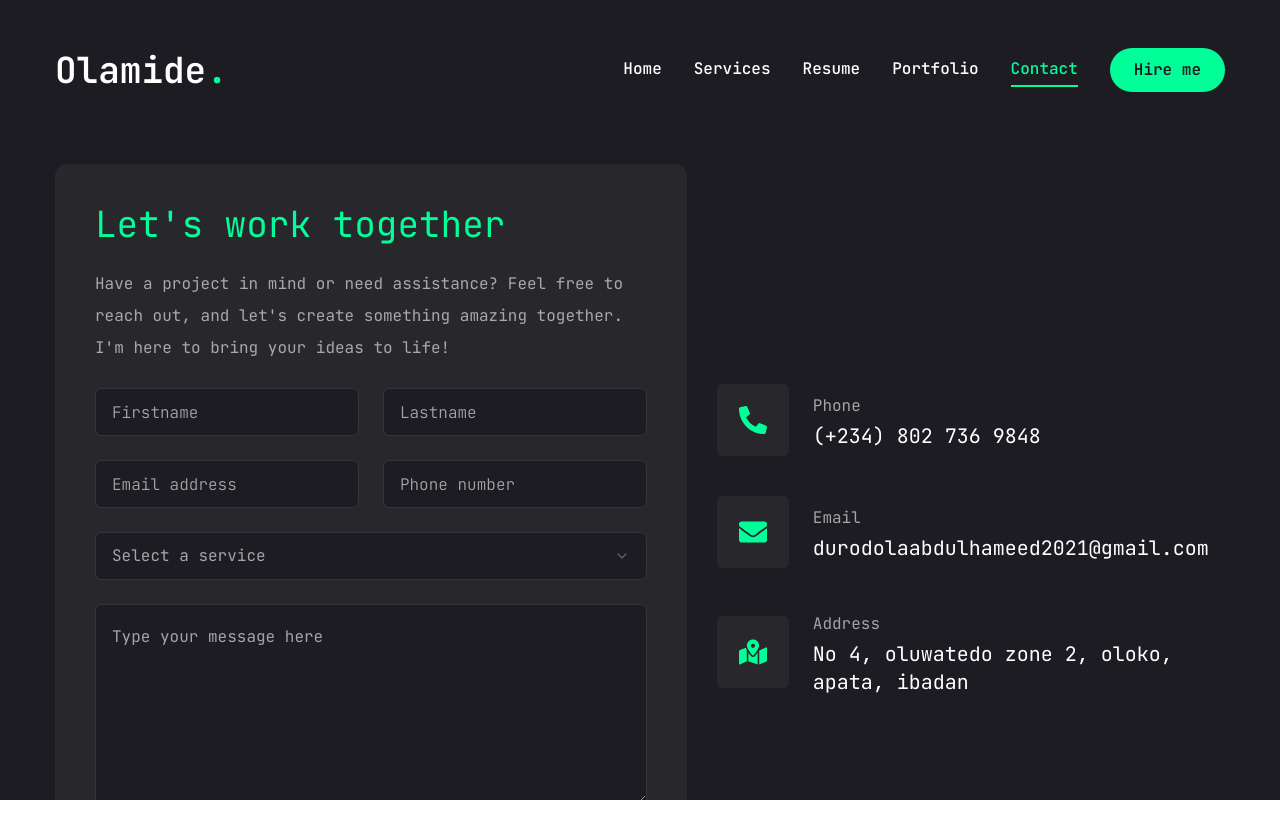
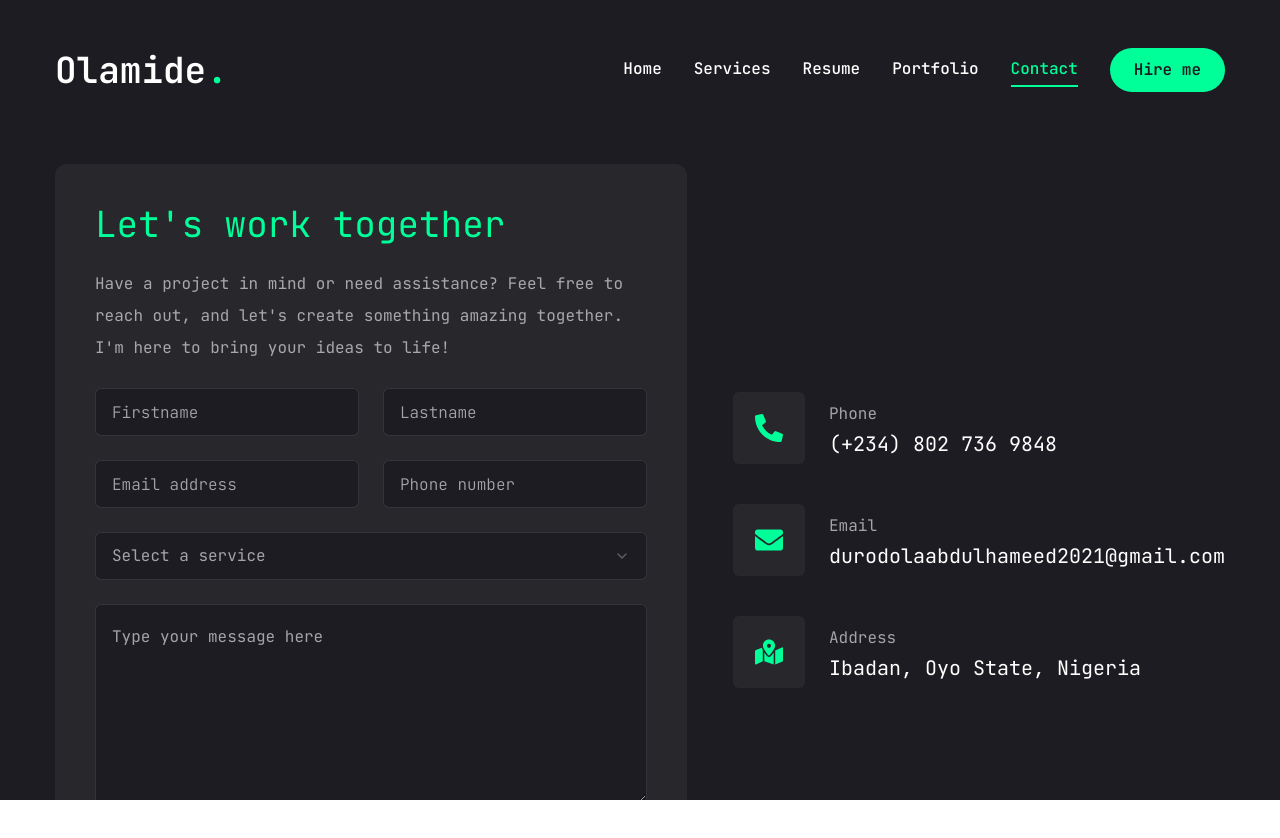
Before and after one commit to olaife219/myPortfolio, a Next.js app: page /contact in a window 1280 px wide. Shown: the top 838 px of the page. Built offline with nearby package versions, Linux system fonts and the light colour scheme.

Commit message:
Contact Form

```diff
--- a/app/contact/page.jsx
+++ b/app/contact/page.jsx
@@ -25,7 +25,7 @@ const info = [
     {
         icon: <FaMapMarkedAlt />,
         title: "Address",
-        description: "No 4, oluwatedo zone 2, oloko, apata, ibadan"
+        description: "Ibadan, Oyo State, Nigeria",
     }
 ];
 
```
